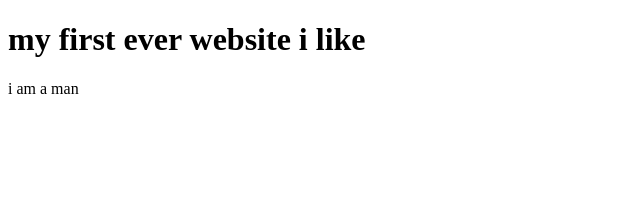
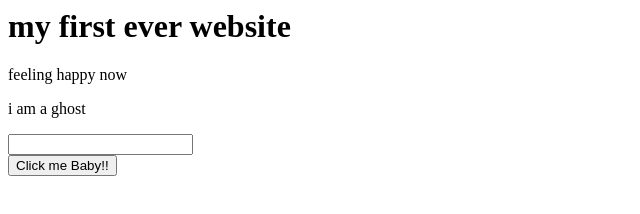
Before and after one commit to nafiulhoq/My-First-Website, a plain HTML site: page index.html in a window 1280 px wide. Shown: the whole page, without its empty margins (0-640 px from the left). Drawn offline with Linux system fonts and the light colour scheme.

Commit message:
done adding button

```diff
--- a/index.html
+++ b/index.html
@@ -1,12 +1,6 @@
-<!DOCTYPE html>
-<html lang="en">
-<head>
-    <meta charset="UTF-8">
-    <meta name="viewport" content="width=device-width, initial-scale=1.0">
-    <title>Document</title>
-</head>
-<body>
-    <h1>my first ever website i like </h1>
-    <p> i am a man</p>
-</body>
-</html>
+<h1>my first ever website</h1>
+<p>feeling happy now </p>
+<p>i am a ghost</p>
+<input type="text">
+<br>
+<button>Click me Baby!!</button>
```
